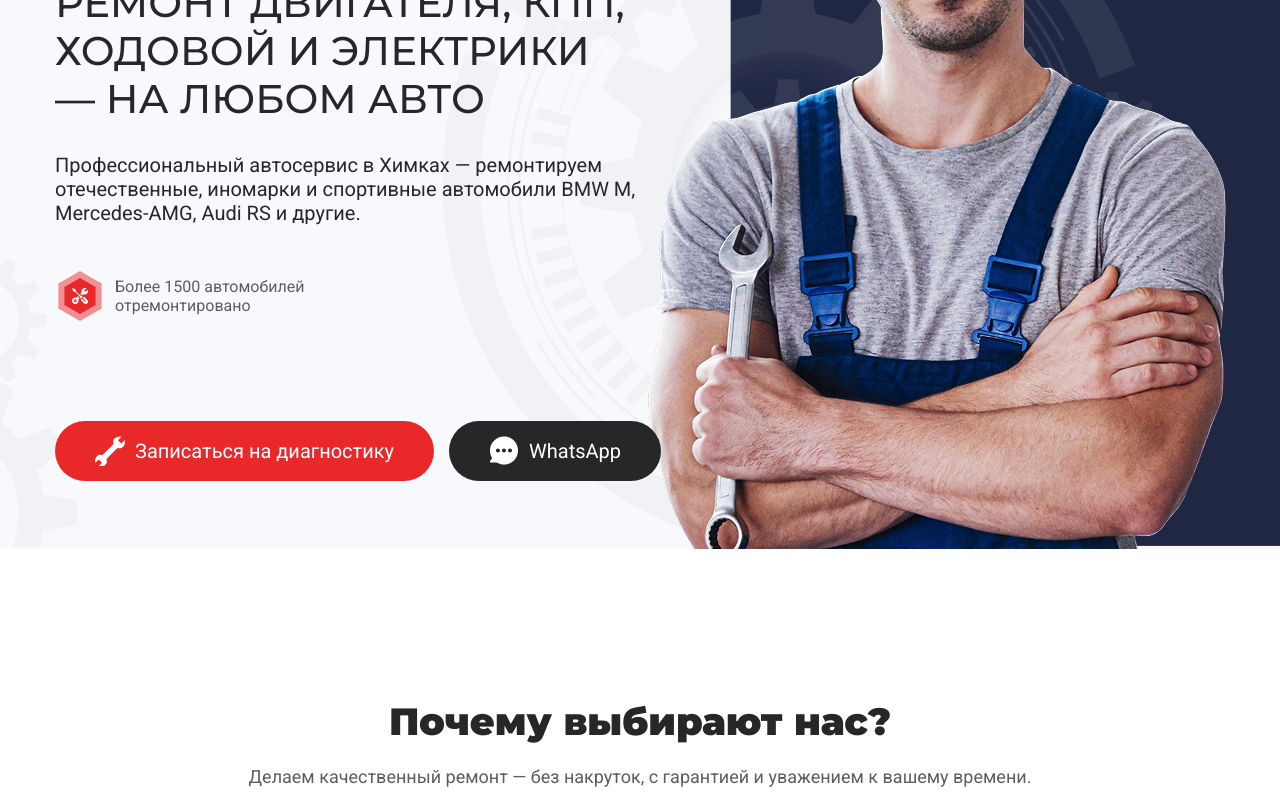
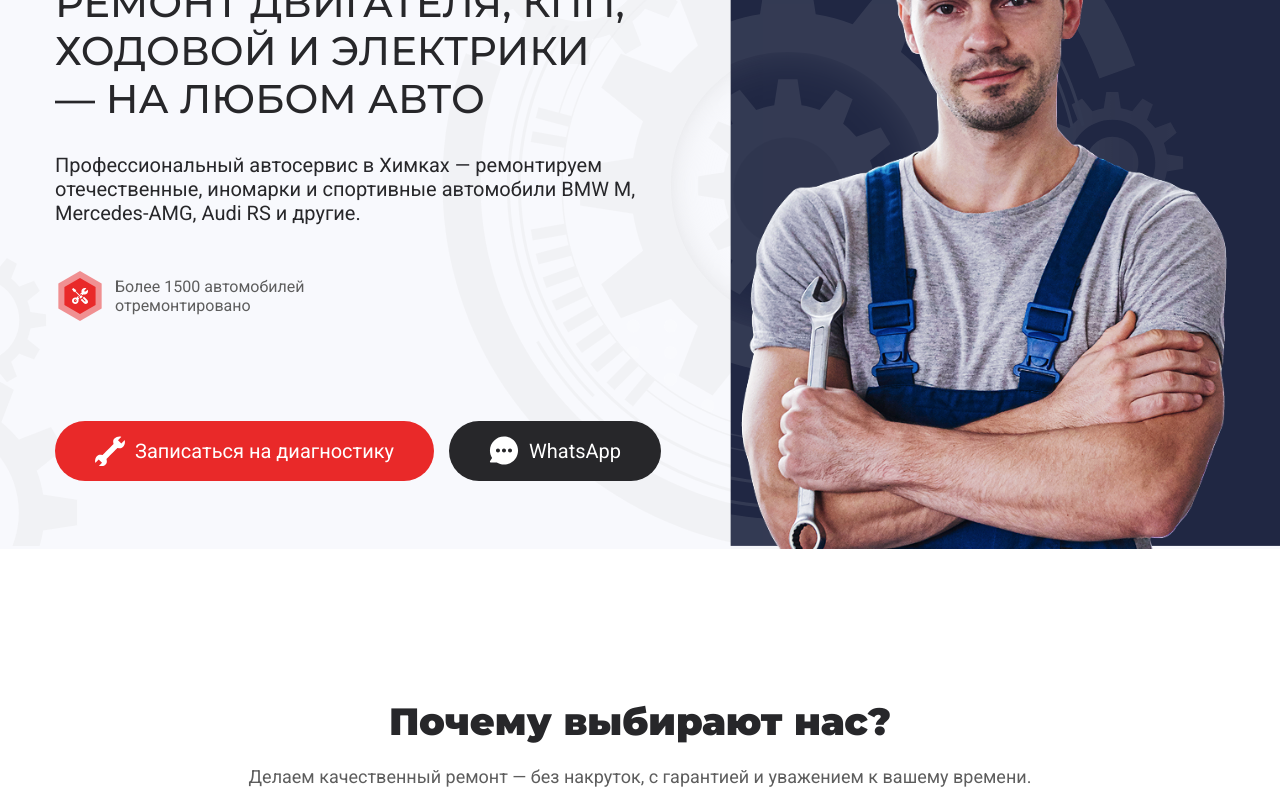
Before and after one commit to Onlyfunn/k-speed, a plain HTML site: page index.html in a window 1280 px wide. Shown: the part 251-1043 px from the top of the page. Drawn offline with Linux system fonts and the light colour scheme.

Commit message:
Update style.css

```diff
--- a/css/style.css
+++ b/css/style.css
@@ -109,7 +109,7 @@ div[class*=__container] {max-width:1360px; margin:0 auto; padding:0 15px}
 .intro__buttons {display:-webkit-box;display:-ms-flexbox;display:flex; gap:15px; -ms-flex-wrap:wrap; flex-wrap:wrap}
 @media (max-width:450px) {.intro__button {width:100%}
 }
-.intro__man {position:absolute; z-index:0; bottom:0; right:12.9166666667%; max-height:85%; max-height:-moz-max-content; max-height:-webkit-max-content; max-height:max-content}
+.intro__man {position:absolute; z-index:0; bottom:0; right:12.9166666667%; height:85%; max-height:-moz-max-content; max-height:-webkit-max-content; max-height:max-content; -o-object-fit:cover; object-fit:cover}
 @media (max-width:1360px) {.intro__man {right:50px}
 }
 @media (max-width:1230px) {.intro__man {right:0}
@@ -264,7 +264,7 @@ div[class*=__container] {max-width:1360px; margin:0 auto; padding:0 15px}
 }
 .reports__slider {-webkit-box-flex:1;-ms-flex:1 1 auto;flex:1 1 auto}
 .reports__ad {-webkit-box-flex:1;-ms-flex:1 0 427px;flex:1 0 427px}
-@media (max-width:1230px) {.reports__ad {-webkit-box-flex:0;-ms-flex:0 0 auto;flex:0 0 auto; width:60%}
+@media (max-width:1230px) {.reports__ad {-webkit-box-flex:0;-ms-flex:0 0 auto;flex:0 0 auto; width:70%}
 }
 .reports__ad img {width:100%; height:100%}
 .slider-reports {padding-top:35px}
```
